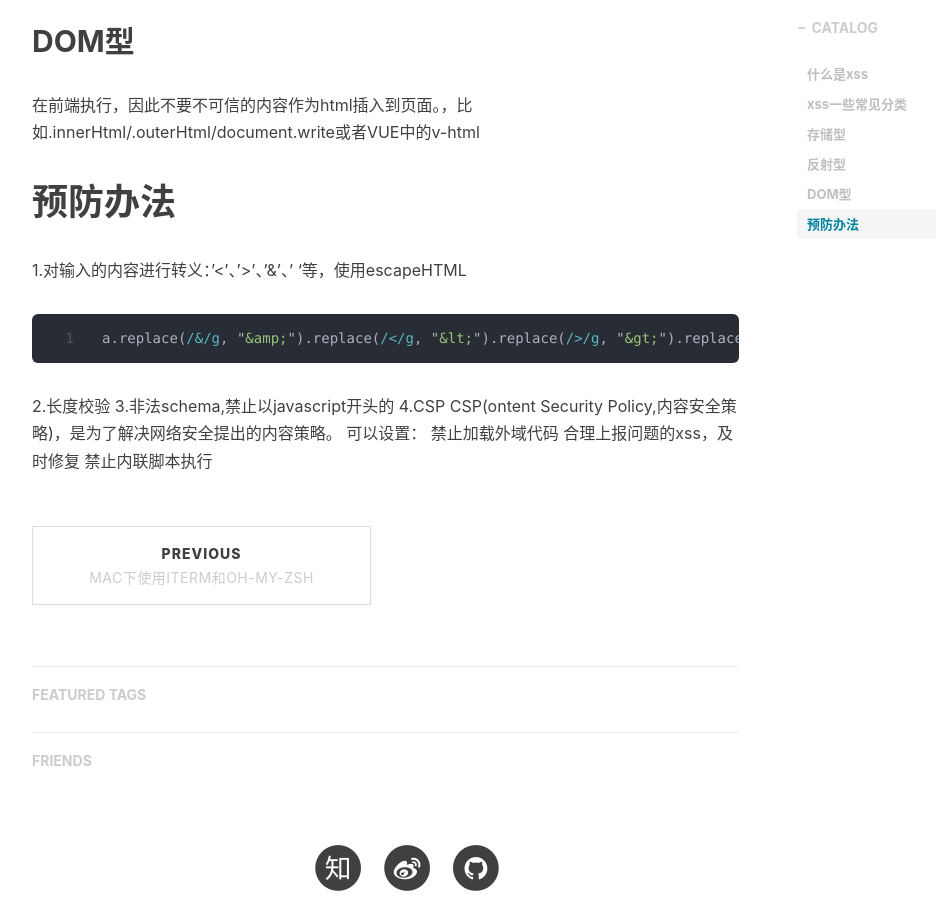
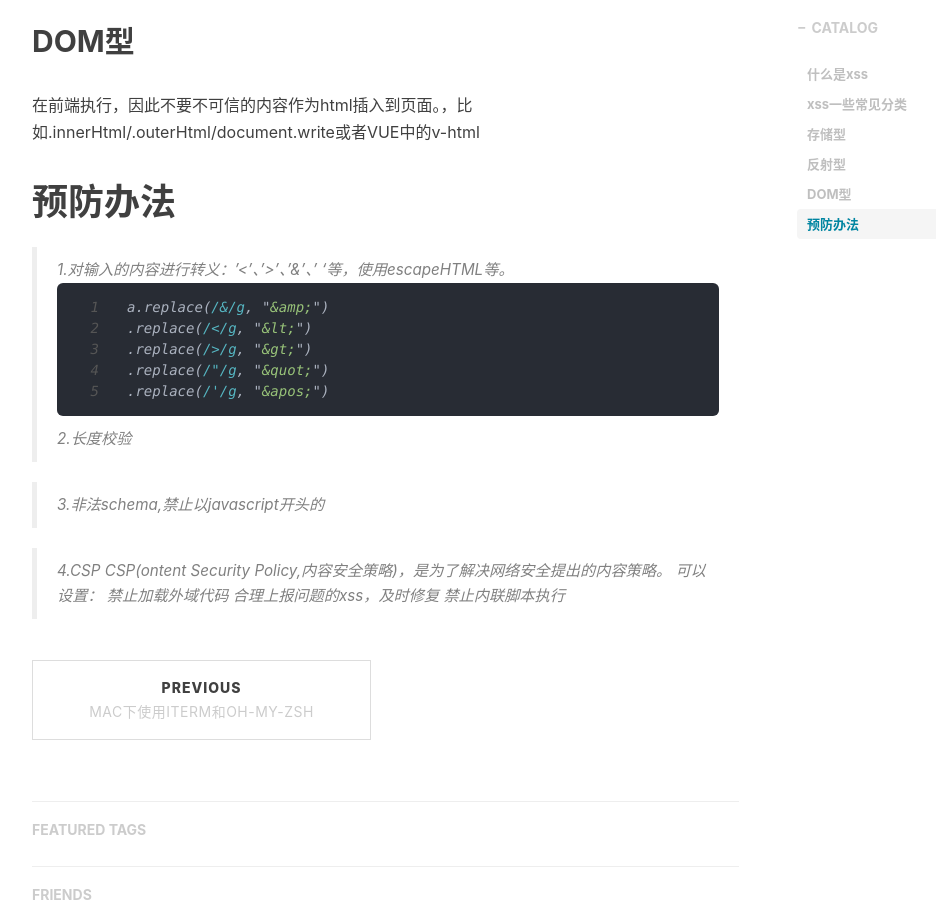
Before and after one commit to horrylala/horrylala.github.io, a Jekyll site: the page built from _posts/2019-03-15-prevent-xss.md, in a window 1280 px wide and 900 px high, scrolled down 1113 px. Shown: the whole window, without its empty margins (233-1169 px from the left). Built offline with Jekyll 4.4.1, drawn with Linux system fonts in a browser that asks for light colours; nearby versions of some CDN libraries; comment, search, counter and statistics services are not loaded.

Commit message:
add post

````diff
--- a/_posts/2019-03-15-prevent-xss.md
+++ b/_posts/2019-03-15-prevent-xss.md
@@ -28,13 +28,19 @@ XSS是跨站脚本攻击(Cross Site Scripting)简写，为了不和层叠样式
 在前端执行，因此不要不可信的内容作为html插入到页面。，比如.innerHtml/.outerHtml/document.write或者VUE中的v-html
 
 # 预防办法
-1.对输入的内容进行转义：'<'、'>'、'&'、' '等，使用escapeHTML
+> 1.对输入的内容进行转义：'<'、'>'、'&'、' '等，使用escapeHTML等。
 ```javascript
-a.replace(/&/g, "&amp;").replace(/</g, "&lt;").replace(/>/g, "&gt;").replace(/"/g, "&quot;").replace(/'/g, "&apos;")
+a.replace(/&/g, "&amp;")
+.replace(/</g, "&lt;")
+.replace(/>/g, "&gt;")
+.replace(/"/g, "&quot;")
+.replace(/'/g, "&apos;")
 ```
-2.长度校验
-3.非法schema,禁止以javascript开头的
-4.CSP
+> 2.长度校验
+
+> 3.非法schema,禁止以javascript开头的
+
+> 4.CSP
 CSP(ontent Security Policy,内容安全策略)，是为了解决网络安全提出的内容策略。
 可以设置：
 禁止加载外域代码
````
